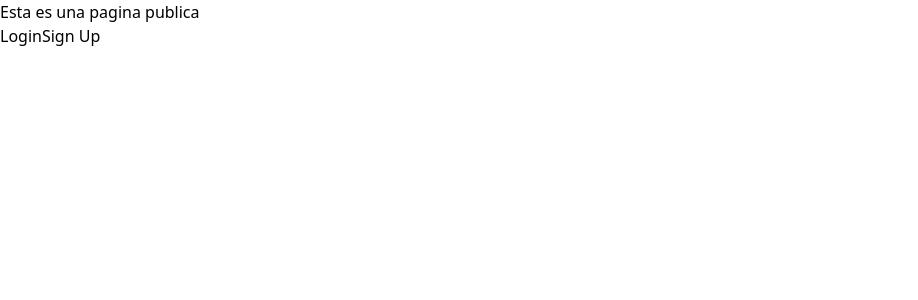
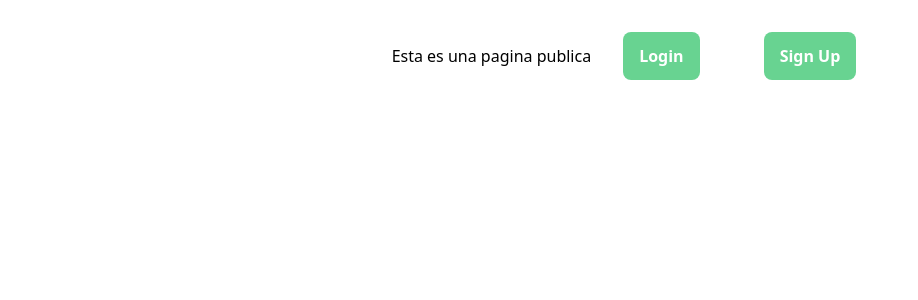
Before and after one commit to crissthiandi/login-register, a Vue app: page /#/ in a window 1280 px wide. Shown: the top 300 px of the page, without its empty margins (0-918 px from the left). Built offline with nearby package versions, Linux system fonts and the light colour scheme.

Commit message:
Se agrega las clases para darle una mejor vista a los div usando tailwind, Fix #2

```diff
--- a/src/views/Home.vue
+++ b/src/views/Home.vue
@@ -1,11 +1,10 @@
 <template>
-  <div>
+  <div class="flex justify-center items-center">
     <h1>
       Esta es una pagina publica
     </h1>
-    <router-link to="/login">Login</router-link>
-    <router-link to="/Sign-Up">Sign Up</router-link>
-
+    <router-link class="m-8 p-3 px-4 font-bold text-white rounded-lg bg-green-400" to="/login">Login</router-link>
+    <router-link class="m-8 p-3 px-4 font-bold text-white rounded-lg bg-green-400" to="/sign-up">Sign Up</router-link>
   </div>
 </template>
 
```
